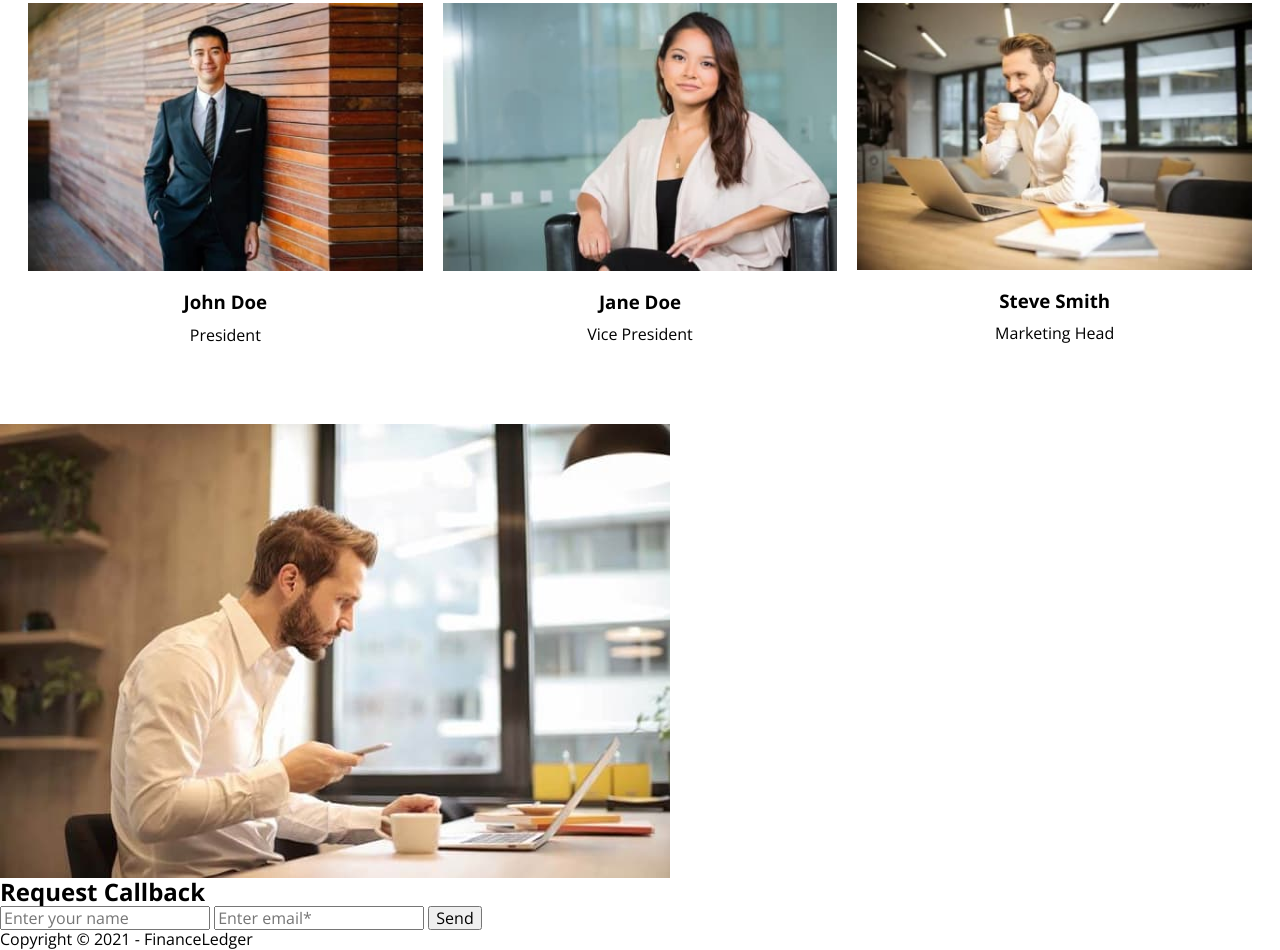
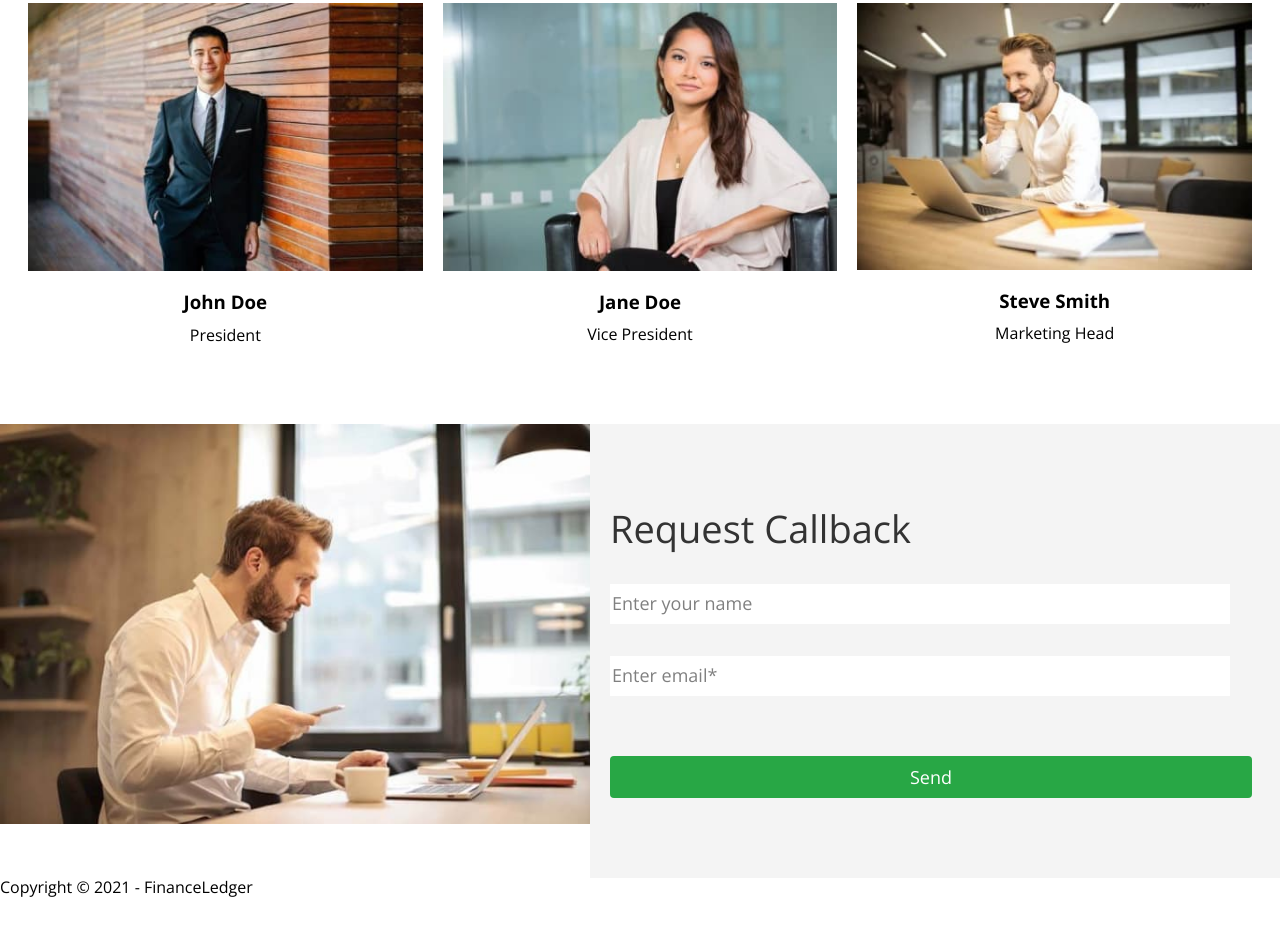
Before and after one commit to kashirin-olexsandr/html_blended_111-9_10, a plain HTML site: page index.html in a window 1280 px wide. Shown: the part 2889-3839 px from the top of the page. After the commit the page ends 3787 px from the top, so only its background shows below. Drawn offline with nearby package versions, Linux system fonts and the light colour scheme.

Commit message:
section with form

```diff
--- a/css/styles.css
+++ b/css/styles.css
@@ -59,7 +59,8 @@ img {
   color: #fff;
 }
 
-.header-nav {}
+.header-nav {
+}
 
 .header-list {
   display: flex;
@@ -69,7 +70,8 @@ img {
   cursor: pointer;
 }
 
-.header-item {}
+.header-item {
+}
 
 .header-list-link {
   font-size: 18px;
@@ -86,7 +88,8 @@ img {
 /* Hero */
 
 .hero {
-  background-image: linear-gradient(rgba(0, 0, 0, 0.5), rgba(0, 0, 0, 0.5)), url(../images/city.jpg);
+  background-image: linear-gradient(rgba(0, 0, 0, 0.5), rgba(0, 0, 0, 0.5)),
+    url(../images/city.jpg);
   background-repeat: no-repeat;
   background-position: center;
   background-size: cover;
@@ -188,11 +191,10 @@ img {
   padding: 80px 64px 80px 20px;
 }
 
-
-
 /* Cases section */
 
-.cases-section {}
+.cases-section {
+}
 
 .cases-div {
   padding: 80px 28px;
@@ -234,7 +236,8 @@ img {
   width: calc((100% - 21px * 2) / 3);
 }
 
-.cases-img {}
+.cases-img {
+}
 
 /*Section 3 Blog*/
 
@@ -330,7 +333,7 @@ img {
 }
 
 .team-item {
-  width: calc((100% - 20px * 2)/3);
+  width: calc((100% - 20px * 2) / 3);
 }
 
 .team-inner {
@@ -350,7 +353,8 @@ img {
   position: relative;
 }
 
-.team-img {}
+.team-img {
+}
 
 .team-ovwerlay {
   position: absolute;
@@ -381,8 +385,73 @@ img {
   gap: 25px;
 }
 
-.team-social-item {}
+.team-social-item {
+}
 
 .team-svg {
   transition: fill 250ms ease-in-out;
 }
+
+.request-wrapper {
+  display: flex;
+  justify-content: center;
+}
+
+.request-inner {
+  background: #f4f4f4;
+}
+
+.request-title {
+  font-weight: 300;
+  font-size: 38px;
+  line-height: 1.27;
+  color: #333;
+  margin-bottom: 32px;
+}
+
+.form {
+  display: flex;
+  flex-direction: column;
+  margin-bottom: 60px;
+}
+
+.form-inner-box {
+  display: flex;
+  flex-direction: column;
+  padding: 80px 28px 80px 20px;
+}
+
+.form-input {
+  min-height: 40px;
+  max-width: 620px;
+  border: none;
+  background-color: #fff;
+}
+
+.form-input:not(:last-child) {
+  margin-bottom: 32px;
+}
+
+.form-input::placeholder {
+  font-family: "Open Sans", sans-serif;
+  font-weight: 400;
+  font-size: 18px;
+  line-height: 1.56;
+  color: #808080;
+}
+
+.request-button {
+  font-weight: 400;
+  font-size: 18px;
+  width: 642px;
+  height: 42px;
+  text-align: center;
+  border: none;
+  border-radius: 4px;
+  color: #fff;
+  background-color: #28a745;
+}
+
+.request-button:hover {
+  background-color: #39c75a;
+}
--- a/index.html
+++ b/index.html
@@ -252,8 +252,7 @@
         </ul>
       </div>
     </section>
-
-    <section>
+    <!-- <section>
       <img src="./images/man3.jpg" alt="Man with PC" width="670" />
       <div>
         <h2>Request Callback</h2>
@@ -262,6 +261,28 @@
           <input type="email" placeholder="Enter email*" />
           <button type="submit">Send</button>
         </form>
+      </div>
+    </section> -->
+    <section class="request">
+      <div class="container">
+        <div class="request-wrapper">
+          <picture class="request-picture">
+            <source srcset="./images/manform.jpg 1x, ./images/manform@2x.jpg 2x" media="(min-width: 1360px)" />
+            <img class="request-img" src="./images/manform.jpg" alt="Man with PC" width="670" />
+          </picture>
+          <div class="request-inner">
+            <div class="form-inner-box">
+              <h2 class="request-title">Request Callback</h2>
+              <form class="form">
+                <label class="form-label" for="user-mane"></label>
+                <input class="form-input" id="user-name" type="text" placeholder="Enter your name" />
+                <label class="form-label" for="email"></label>
+                <input class="form-input" id="email" type="email" placeholder="Enter email*" />
+              </form>
+              <button class="request-button" type="submit">Send</button>
+            </div>
+          </div>
+        </div>
       </div>
     </section>
   </main>
```
Also changed, not shown: images/man3.jpg (deleted), images/manform.jpg (added), images/manform@2x.jpg (added). Lines whose indentation alone changed are shown as unchanged.
